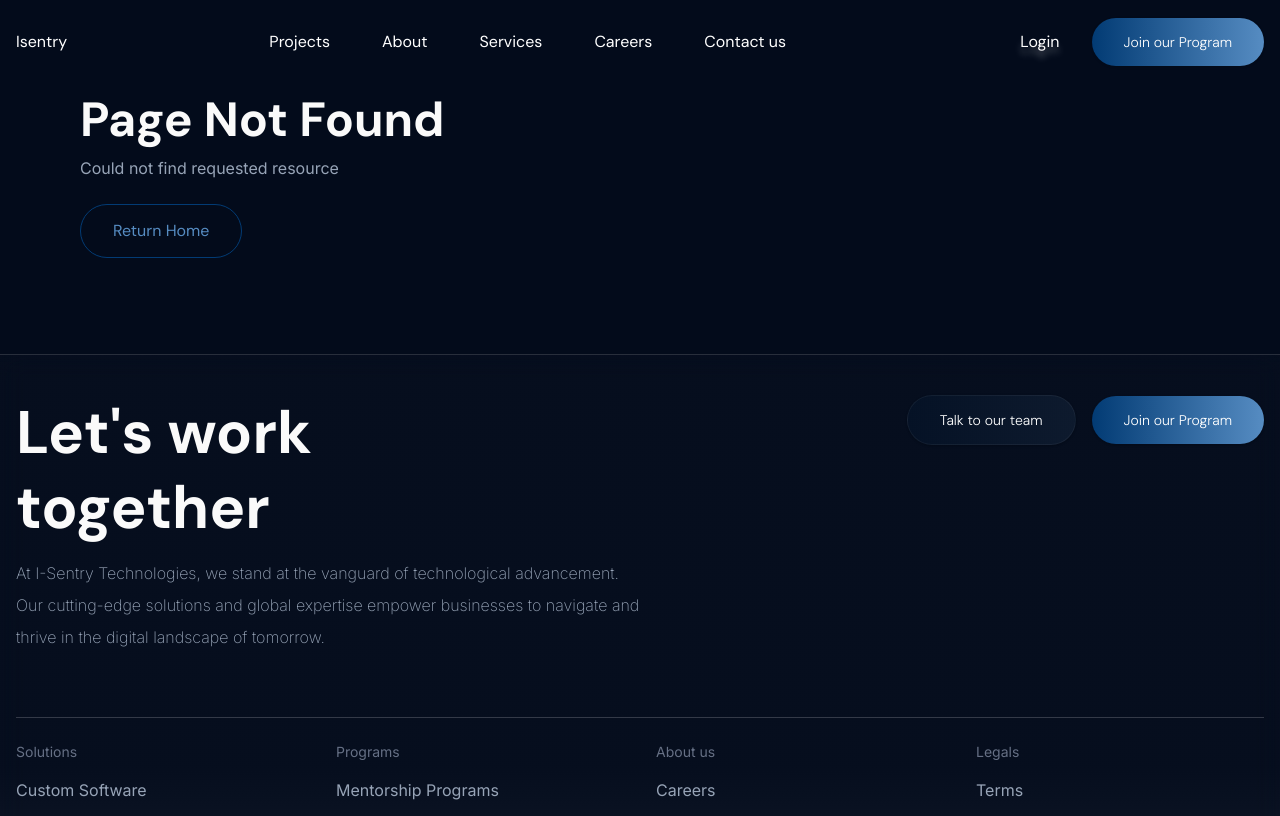
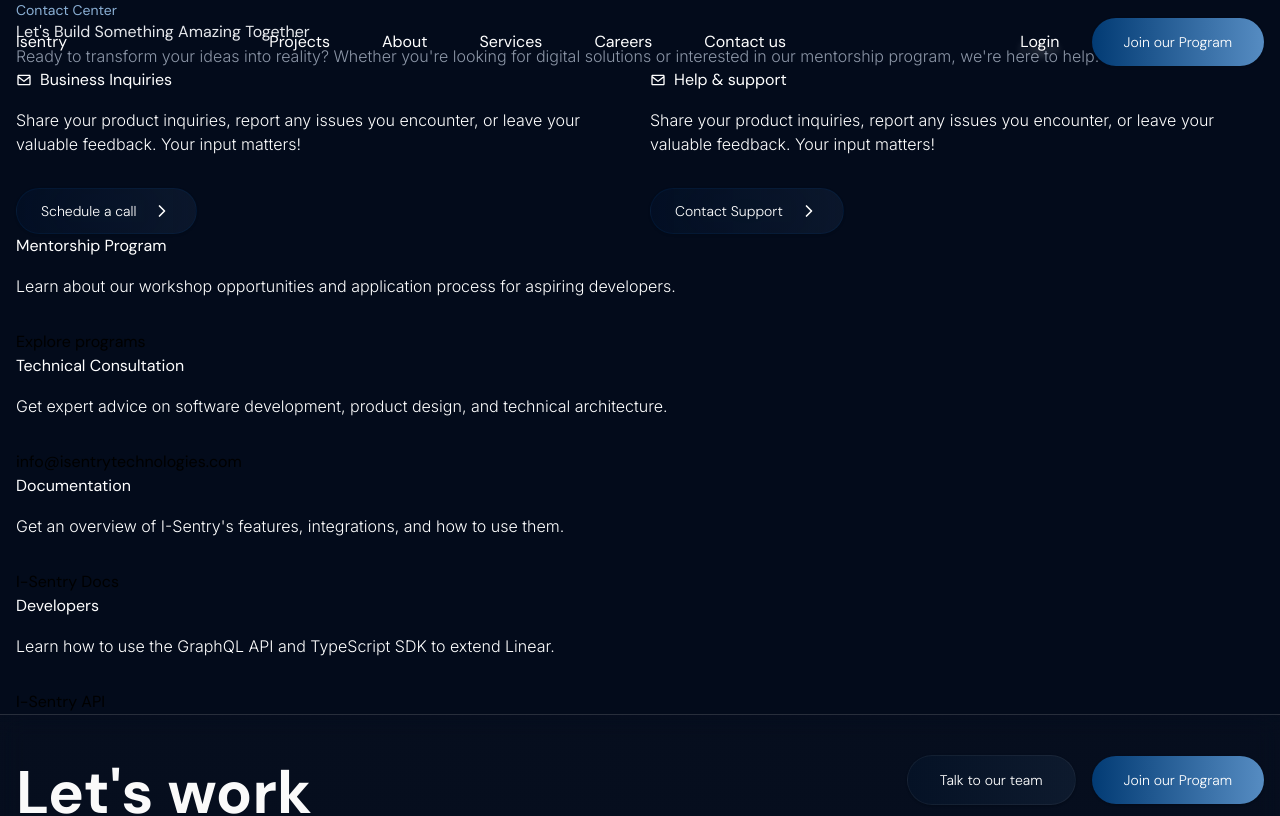
Before and after one commit to i-sentry/i-sentry-platform, a Next.js app: page /contact-center in a window 1280 px wide. Before the commit this address had no page. Shown: the top 816 px of the page. Built offline with nearby package versions, Linux system fonts and the light colour scheme.

Commit message:
Contact center page content added

```diff
--- /dev/null
+++ b/app/contact-center/page.tsx
@@ -0,0 +1,112 @@
+import SmartButton from "@/components/custom_button";
+import Link from "next/link";
+import React from "react";
+import { BiEnvelope } from "react-icons/bi";
+
+const ContactCenter = () => {
+  return (
+    <section className="">
+      <div className="wrapper">
+        <div>
+          <h4 className="text-sm text-secondary-200">Contact Center</h4>
+          <h1 className="text-primary-50">
+            Let&apos;s Build Something Amazing Together
+          </h1>
+          <p className="font-light leading-normal text-primary-200">
+            Ready to transform your ideas into reality? Whether you&apos;re
+            looking for digital solutions or interested in our mentorship
+            program, we&apos;re here to help.
+          </p>
+        </div>
+
+        <div className="grid gap-5 md:grid-cols-2">
+          <div>
+            <div className="flex items-center gap-2">
+              <span>
+                <BiEnvelope color="#fff" />
+              </span>
+              <h3 className="text-white">Business Inquiries</h3>
+            </div>
+            <p className="mb-8 mt-4 font-light text-white">
+              Share your product inquiries, report any issues you encounter, or
+              leave your valuable feedback. Your input matters!
+            </p>
+            <SmartButton
+              showAnimatedIcon
+              variant="dark"
+              buttonText="Schedule a call"
+              className="px-6 py-3"
+            />
+          </div>
+
+          <div>
+            <div className="flex items-center gap-2">
+              <span>
+                <BiEnvelope color="#fff" />
+              </span>
+              <h3 className="text-white">Help & support</h3>
+            </div>
+            <p className="mb-8 mt-4 font-light text-white">
+              Share your product inquiries, report any issues you encounter, or
+              leave your valuable feedback. Your input matters!
+            </p>
+            <SmartButton
+              showAnimatedIcon
+              variant="dark"
+              buttonText="Contact Support"
+              className="px-6 py-3"
+            />
+          </div>
+        </div>
+
+        <div>
+          <div>
+            <h3 className="text-white">Mentorship Program</h3>
+            <p className="mb-8 mt-4 font-light text-white">
+              Learn about our workshop opportunities and application process for
+              aspiring developers.
+            </p>
+            <Link href="/">
+              Explore programs <span></span>
+            </Link>
+          </div>
+
+          <div>
+            <h3 className="text-white">Technical Consultation</h3>
+            <p className="mb-8 mt-4 font-light text-white">
+              Get expert advice on software development, product design, and
+              technical architecture.
+            </p>
+            <Link href="/">
+              <span></span> info@isentrytechnologies.com
+            </Link>
+          </div>
+
+          <div>
+            <h3 className="text-white">Documentation</h3>
+            <p className="mb-8 mt-4 font-light text-white">
+              Get an overview of I-Sentry&apos;s features, integrations, and how
+              to use them.
+            </p>
+            <Link href="/">
+              I-Sentry Docs <span></span>
+            </Link>
+          </div>
+
+          <div>
+            <h3 className="text-white">Developers</h3>
+            <p className="mb-8 mt-4 font-light text-white">
+              Learn how to use the GraphQL API and TypeScript SDK to extend
+              Linear.
+            </p>
+            <Link href="/">
+              I-Sentry API <span></span>
+            </Link>
+          </div>
+        </div>
+      </div>
+    </section>
+  );
+};
+
+export default ContactCenter;
```
